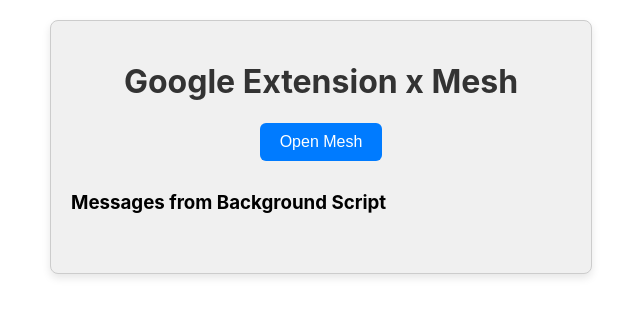
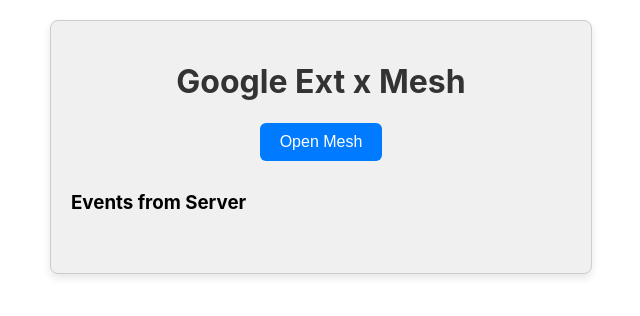
Before and after one commit to ChrisG-Mesh/client-app-google-ext, a React (Create React App) app: page / in a window 1280 px wide. Shown: the top 316 px of the page, without its empty margins (319-959 px from the left). Built offline with nearby package versions, Linux system fonts and the light colour scheme.

Commit message:
small wording changes

```diff
--- a/src/App.js
+++ b/src/App.js
@@ -23,13 +23,13 @@
   return (
     <div className="App">
       <header className="App-header">
-        <h1>Google Extension x Mesh</h1>
+        <h1>Google Ext x Mesh</h1>
         <div className="OpenLink">
           <OpenLinkWebSDK />
         </div>
       </header>
       <div className="Message-section">
-        <h3>Messages from Background Script</h3>
+        <h3>Events from Server</h3>
         <div className="Message-list">
           {messages.map((msg, index) => (
             <div key={index} className="Message-item">{msg}</div>
```
Also changed, not shown: 1 other file (tests, documents, lock files or other folders).
